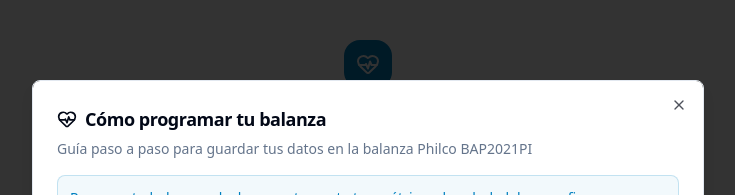
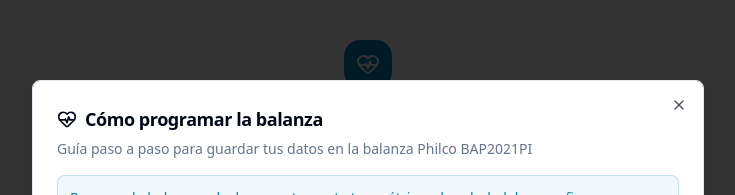
Before and after one commit to Mati2173/FamilyHealth, a React (Vite) app: page /register in a window 1280 px wide. Both pictures are taken after a click on the button "Ver instrucciones". Shown: the top 195 px of the page, without its empty margins (272-1007 px from the left). Built offline with nearby package versions, Linux system fonts and the light colour scheme; no server answers.

Commit message:
feat: update text for clarity in NewMeasurementPage, ProfilePage, and RegisterPage

```diff
--- a/src/pages/NewMeasurementPage.jsx
+++ b/src/pages/NewMeasurementPage.jsx
@@ -24,7 +24,7 @@ export default function NewMeasurementPage() {
                 <div>
                     <h2 className="text-xl font-bold">Carga tus datos</h2>
                     <p className="text-sm text-muted-foreground">
-                        Registra los datos de tu balanza
+                        Registra los datos de la balanza
                     </p>
                 </div>
                 <PlusCircle className="h-5 w-5 text-muted-foreground" />
--- a/src/pages/ProfilePage.jsx
+++ b/src/pages/ProfilePage.jsx
@@ -401,7 +401,7 @@ export default function ProfilePage() {
                             <div className="flex items-center justify-between bg-primary/5 border border-primary/20 rounded-lg px-4 py-3">
                                 <div className="flex items-center gap-2">
                                     <Info className="h-4 w-4 text-primary" />
-                                    <span className="text-sm font-medium text-primary">¿Necesitás actualizar estos datos en tu balanza?</span>
+                                    <span className="text-sm font-medium text-primary">¿Necesitás actualizar estos datos en la balanza?</span>
                                 </div>
                                 <Button
                                     type="button"
--- a/src/pages/RegisterPage.jsx
+++ b/src/pages/RegisterPage.jsx
@@ -393,7 +393,7 @@ export default function RegisterPage() {
                         <DialogHeader>
                             <DialogTitle className="flex items-center gap-2 text-lg">
                                 <HeartPulse className="h-5 w-5" />
-                                Cómo programar tu balanza
+                                Cómo programar la balanza
                             </DialogTitle>
                             <DialogDescription>
                                 Guía paso a paso para guardar tus datos en la balanza Philco BAP2021PI
@@ -404,7 +404,7 @@ export default function RegisterPage() {
                             {/* Introducción */}
                             <div className="bg-primary/5 border border-primary/20 rounded-lg p-3">
                                 <p className="text-sm text-primary">
-                                    Para que tu balanza calcule correctamente tus métricas de salud, debes configurar un <span className="font-semibold">perfil de memoria</span> con tus datos personales.
+                                    Para que la balanza calcule correctamente tus métricas de salud, debes configurar un <span className="font-semibold">perfil de memoria</span> con tus datos personales.
                                 </p>
                                 <p className="text-xs text-primary mt-2">
                                     <span className="font-semibold">Nota:</span> El nombre, email y contraseña son solo para tu cuenta en FamilyHealth. La balanza solo necesita género, edad, altura y nivel de actividad.
```
